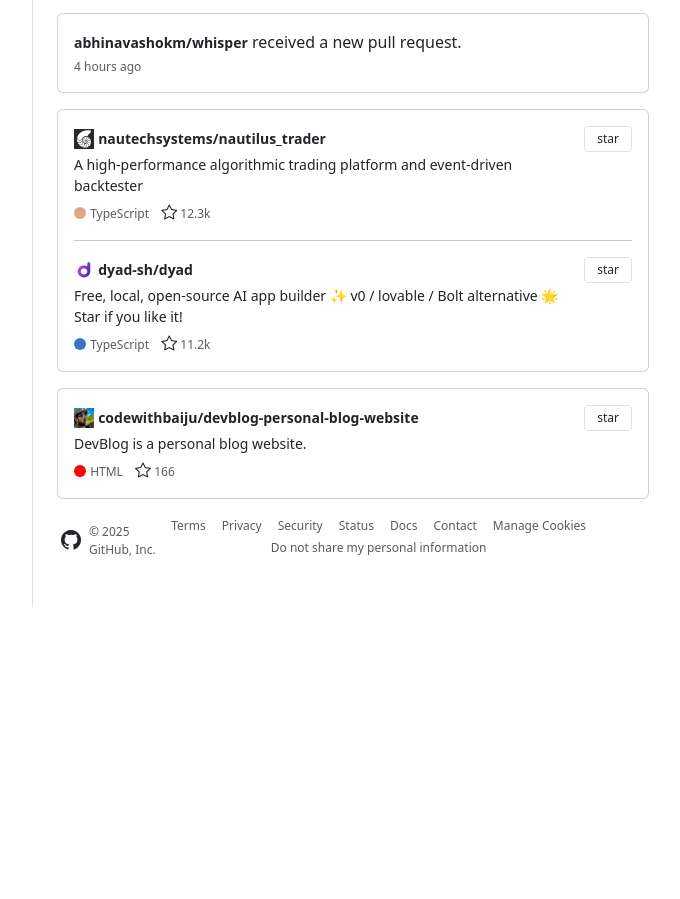
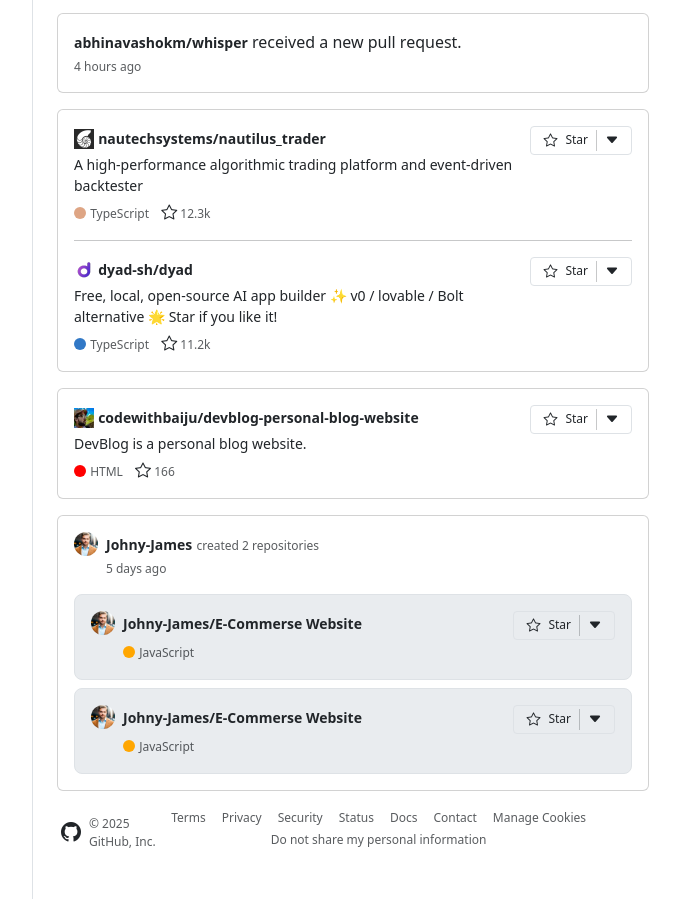
Before and after one commit to abhinavashokm/github-clone-responsive, a plain HTML site: page index.html in a window 1280 px wide. Shown: the part 866-1765 px from the top of the page, without its empty margins (287-967 px from the left). Before the commit the page ends 1473 px from the top, so only its background shows below. Drawn offline with nearby package versions, Linux system fonts and the light colour scheme.

Commit message:
allmost done

```diff
--- a/index.html
+++ b/index.html
@@ -31,9 +31,11 @@
             <!-- Right-side content -->
             <div class="d-flex align-items-center ms-auto gap-3">
                 <!-- Search box -->
-                <form class="d-none d-md-block" role="search">
-                    <input class="form-control form-control-sm bg-body-secondary border-0 text-white rounded-1"
-                        type="search" placeholder="Type / to search" aria-label="Search" style="width: 250px;">
+                <i class="bi bi-search ms-2 d-md-none border py-1 px-2 rounded-2"></i>
+                <form class="d-none d-md-flex align-items-center search position-relative " role="search">
+                    <i class="bi bi-search position-absolute ms-2"></i>
+                    <input class="form-control form-control-sm bg-body-secondary border-0 text-white rounded-2"
+                        type="search" placeholder="Type / to search" aria-label="Search">
                 </form>
 
                 <!-- Icons -->
@@ -113,7 +115,7 @@
 
                             </div>
                             <div class="bg-body-secondary d-flex justify-content-between border p-3 rounded-3 mt-3">
-                                <div class="d-flex gap-2">
+                                <div class="d-flex gap-2 flex-wrap">
                                     <img class="feed-profile-images" src="./images/person1.jpeg" alt="">
                                     <div class="d-flex justify-content-between">
                                         <div>
@@ -140,7 +142,7 @@
 
                             </div>
                             <div class="bg-body-secondary d-flex justify-content-between border p-3 rounded-3 mt-3">
-                                <div class="d-flex gap-2">
+                                <div class="d-flex gap-2 flex-wrap">
                                     <img class="feed-profile-images" src="./images/person2.png" alt="">
                                     <div class="d-flex justify-content-between">
                                         <div>
@@ -165,8 +167,8 @@
                                 </div>
 
                             </div>
-                            <div class="bg-body-secondary d-flex justify-content-between border p-3 rounded-3 mt-3">
-                                <div class="d-flex gap-2">
+                            <div class=" bg-body-secondary d-flex justify-content-between border p-3 rounded-3 mt-3">
+                                <div class="d-flex gap-2 flex-wrap">
                                     <img class="feed-profile-images" src="./images/person2.png" alt="">
                                     <div class="d-flex justify-content-between">
                                         <div>
@@ -177,7 +179,7 @@
                                         </div>
                                     </div>
                                 </div>
-                                <button class="btn btn-sm border" type="button">follow</button>
+                                    <button class="btn btn-sm border" type="button">follow</button>
                             </div>
                         </div>
                     </div>
@@ -207,7 +209,12 @@
                                                 class="text-muted"> 12.3k</span></span>
                                     </div>
                                 </div>
-                                <button class="btn btn-sm border ms-auto" type="button">star</button>
+                                <button class="btn btn-sm border ms-auto d-flex align-items-center gap-2 "
+                                    type="button"><i class="bi bi-star"></i>
+                                    Star
+                                    <span class="vr"></span>
+                                    <i class="bi bi-caret-down-fill"></i>
+                                </button>
                             </div>
                             <hr>
                             <div class="d-flex">
@@ -231,7 +238,12 @@
                                                 class="text-muted"> 11.2k</span></span>
                                     </div>
                                 </div>
-                                <button class="btn btn-sm border ms-auto" type="button">star</button>
+                                <button class="btn btn-sm border ms-auto d-flex align-items-center gap-2 "
+                                    type="button"><i class="bi bi-star"></i>
+                                    Star
+                                    <span class="vr"></span>
+                                    <i class="bi bi-caret-down-fill"></i>
+                                </button>
                             </div>
                         </div>
                     </div>
@@ -244,7 +256,7 @@
                                     <a class="text-decoration-none fw-bold text-body headerofcards"
                                         href="">codewithbaiju/devblog-personal-blog-website</a>
                                     <div class=" small mt-1">
-                                         DevBlog is a personal blog website.
+                                        DevBlog is a personal blog website.
                                     </div>
                                     <div class="mt-1">
                                         <span style="background-color: red;" class="repo-language-color"></span>
@@ -254,10 +266,73 @@
                                                 class="text-muted"> 166</span></span>
                                     </div>
                                 </div>
-                                <button class="btn btn-sm border ms-auto" type="button">star</button>
+                                <button class="btn btn-sm border ms-auto d-flex align-items-center gap-2 "
+                                    type="button"><i class="bi bi-star"></i>
+                                    Star
+                                    <span class="vr"></span>
+                                    <i class="bi bi-caret-down-fill"></i>
+                                </button>
                             </div>
                         </div>
                     </div>
+
+                    <div class="card mb-3 johny-div">
+                        <div class="card-body">
+                            <div class="d-flex gap-2">
+                                <img class="feed-profile-images" src="./images/person3.webp" alt="">
+                                <div>
+                                    <strong>Johny-James</strong> <span class="text-muted">created 2 repositories</span>
+                                    <div class="text-muted small mt-1">5 days ago</div>
+                                </div>
+
+                            </div>
+                            <div class="bg-body-secondary d-flex justify-content-between border p-3 rounded-3 mt-3">
+                                <div class="d-flex gap-2 flex-wrap">
+                                    <img class="feed-profile-images" src="./images/person3.webp" alt="">
+                                    <div class="d-flex justify-content-between">
+                                        <div>
+                                            <strong>Johny-James/E-Commerse Website</strong>
+                                            <div class="mt-1">
+                                                <span style="background-color: rgb(255, 166, 0);"
+                                                    class="repo-language-color"></span>
+                                                <span class="text-muted
+                                        ">JavaScript</span>
+                                            </div>
+                                        </div>
+                                    </div>
+                                </div>
+                                <button class="btn btn-sm border ms-auto d-flex align-items-center gap-2 "
+                                    type="button"><i class="bi bi-star"></i>
+                                    Star
+                                    <span class="vr"></span>
+                                    <i class="bi bi-caret-down-fill"></i>
+                                </button>
+                            </div>
+                            <div class="bg-body-secondary d-flex justify-content-between border p-3 rounded-3 mt-2">
+                                <div class="d-flex gap-2">
+                                    <img class="feed-profile-images" src="./images/person3.webp" alt="">
+                                    <div class="d-flex justify-content-between">
+                                        <div>
+                                            <strong>Johny-James/E-Commerse Website</strong>
+                                            <div class="mt-1">
+                                                <span style="background-color: rgb(255, 166, 0);"
+                                                    class="repo-language-color"></span>
+                                                <span class="text-muted
+                                        ">JavaScript</span>
+                                            </div>
+                                        </div>
+                                    </div>
+                                </div>
+                                <button class="btn btn-sm border ms-auto d-flex align-items-center gap-2 "
+                                    type="button"><i class="bi bi-star"></i>
+                                    Star
+                                    <span class="vr"></span>
+                                    <i class="bi bi-caret-down-fill"></i>
+                                </button>
+                            </div>
+                        </div>
+                    </div>
+
 
                     <footer
                         class="d-flex flex-column-reverse flex-lg-row mb-5 justify-content-between align-items-center"
--- a/style.css
+++ b/style.css
@@ -34,6 +34,18 @@
 .profile-img-repo {
     height: 15px;
     /*think again*/
+}
+
+.search input{
+    width: 250px;
+    padding-left: 34px;
+    color: black;
+}
+.search i{
+    font-size: 14px;
+}
+.johny-div img{
+    height: 24px;
 }
 
 /*FEED*/
@@ -84,3 +96,6 @@
 .feed-ranking{
     font-size: 14px;
 }
+button i{
+    font-size: 14px;
+}
```
Also changed, not shown: images/person3.webp (added).
